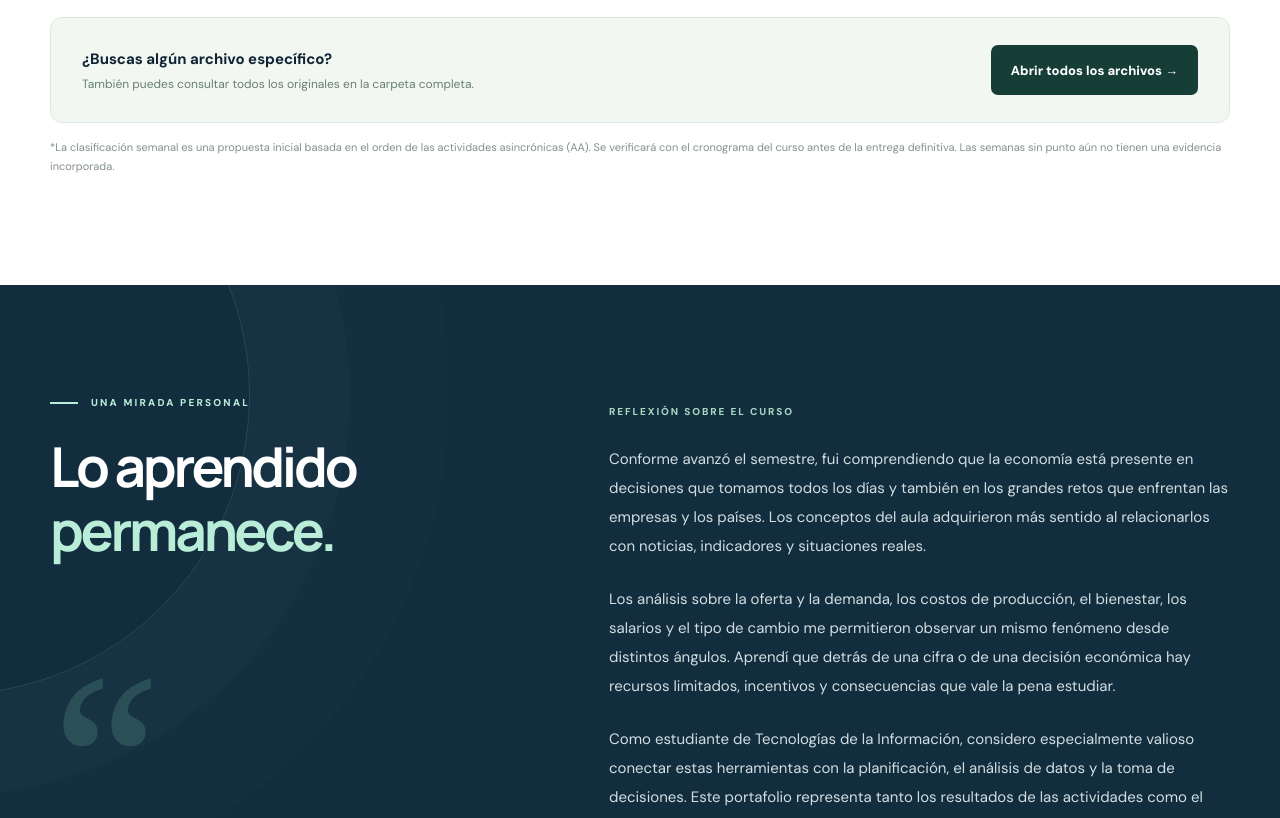
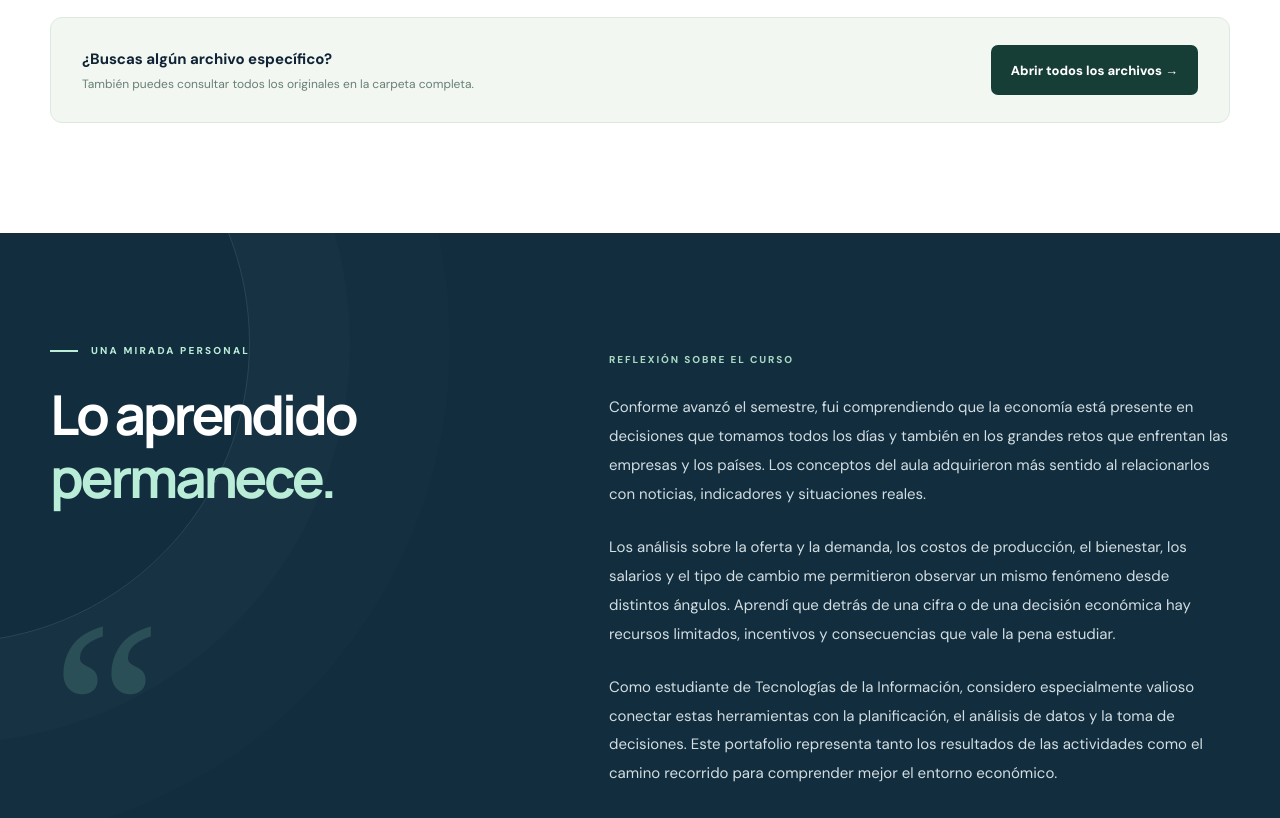
Before and after one commit to fct2996/Portafolio-econom-a, a plain HTML site: page index.html in a window 1280 px wide. Shown: the part 5420-6238 px from the top of the page. Drawn offline with Linux system fonts and the light colour scheme.

Commit message:
Update index.html

```diff
--- a/index.html
+++ b/index.html
@@ -102,7 +102,7 @@
           <div id="archiveResults" aria-live="polite" class="result-line">Mostrando 14 evidencias</div>
           <div id="archiveGroups"></div>
           <div class="archive-bottom"><div><strong>¿Buscas algún archivo específico?</strong><span>También puedes consultar todos los originales en la carpeta completa.</span></div><a class="button button-secondary" href="https://drive.google.com/drive/folders/1l5ZANeqLN5Ml60vhGDDNSPs6e1wO370J" target="_blank" rel="noopener noreferrer">Abrir todos los archivos →</a></div>
-          <p class="organization-note">*La clasificación semanal es una propuesta inicial basada en el orden de las actividades asincrónicas (AA). Se verificará con el cronograma del curso antes de la entrega definitiva. Las semanas sin punto aún no tienen una evidencia incorporada.</p>
+
         </div>
       </section>
 
```
